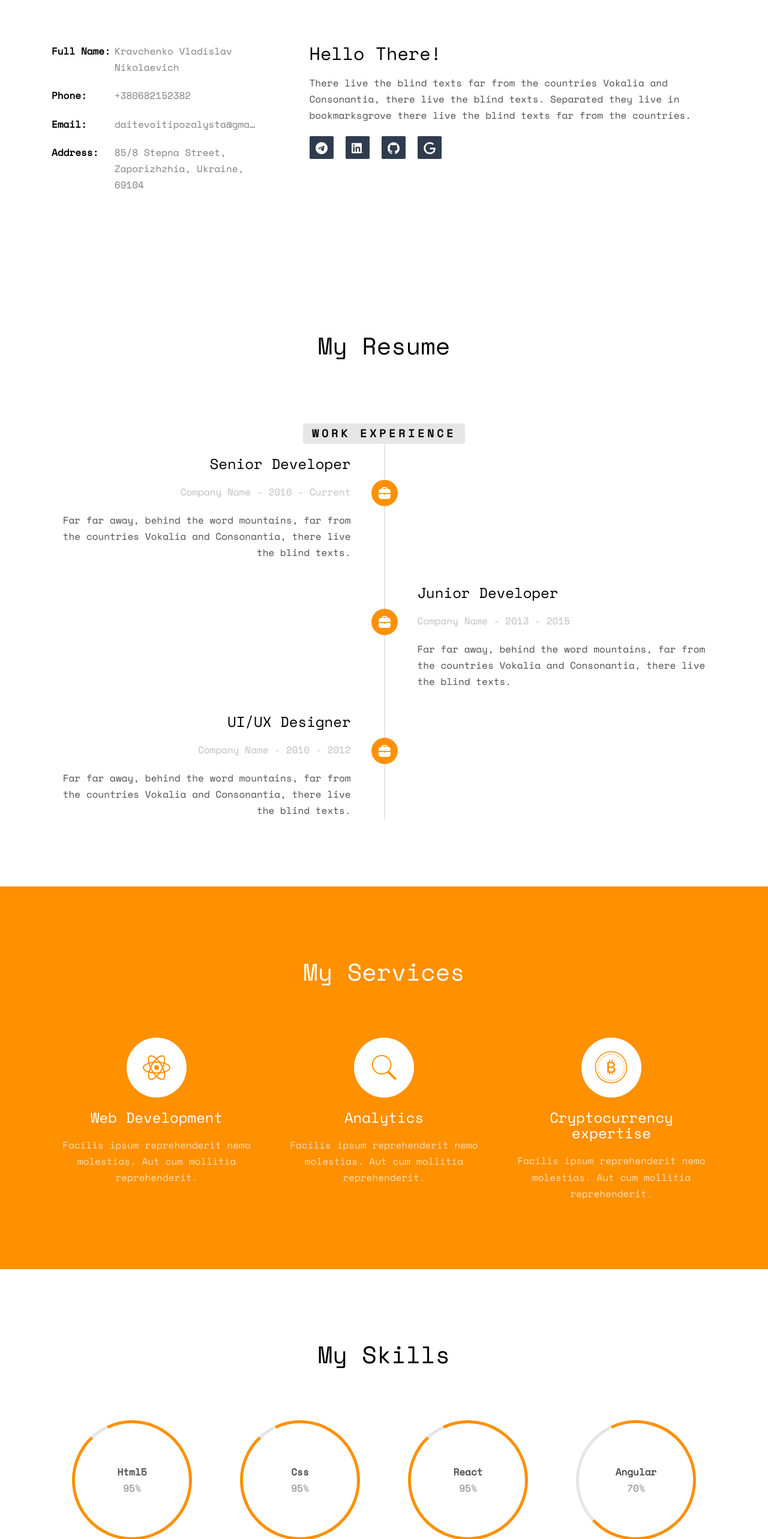
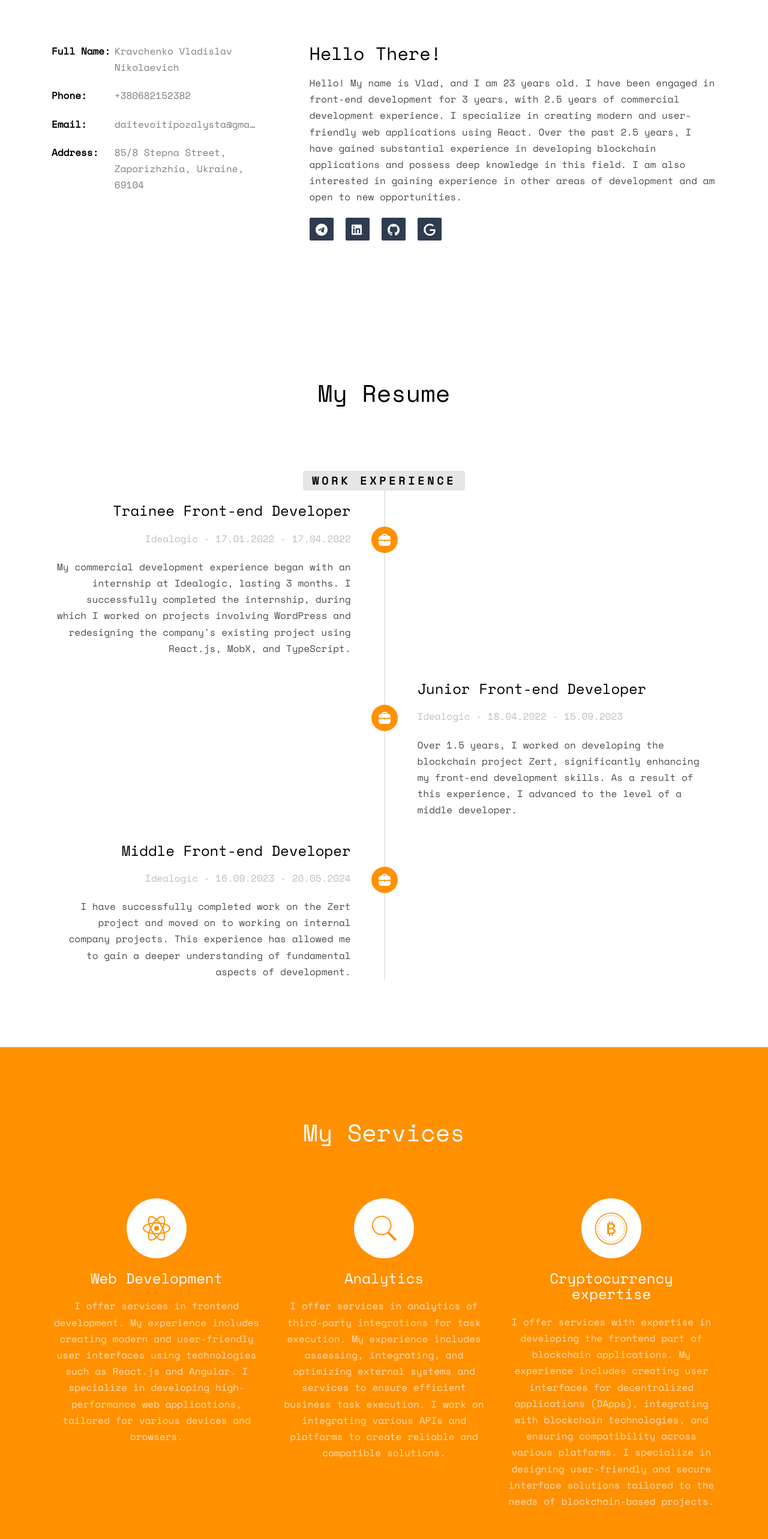
Before and after one commit to VladKravchenko05082000/CV, a React (Create React App) app: page / in a window 1280 px wide. Shown: the part 980-3546 px from the top of the page at 60% size. Built offline with nearby package versions, Linux system fonts and the light colour scheme.

Commit message:
replace text

```diff
--- a/src/App.tsx
+++ b/src/App.tsx
@@ -1,13 +1,15 @@
 import { ThemeProvider } from "styled-components";
+
+import { useGetIsLoadForFadeOut, useScrollToTop } from "hooks";
 
 import MainPage from "page";
 import { FadeOut } from "components";
 import { GlobalStyle } from "styles";
 
 import { theme } from "theme";
-import { useGetIsLoadForFadeOut } from "hooks";
 
 const App: React.FC = () => {
+  useScrollToTop();
   const { isLoad } = useGetIsLoadForFadeOut();
 
   return (
--- a/src/page/components/about-me/index.tsx
+++ b/src/page/components/about-me/index.tsx
@@ -1,6 +1,6 @@
 import { useMatchBreakpoints } from "hooks";
 
-import { Box, FlexGap, Flex, Text, Title,  AnimatedContainer } from "components";
+import { Box, FlexGap, Flex, Text, Title, AnimatedContainer } from "components";
 import { StyledAboutMePersonalInfoContainer, StyledSocialLinkContainer } from "./styled";
 
 import { ABOUT_ME_PERSONAL_INFO_LIST } from "./constants";
@@ -48,8 +48,11 @@ const AboutMe: React.FC = () => {
           </Text>
 
           <Text textScale="p16Regular" color="darkLight" pb="20px">
-            There live the blind texts far from the countries Vokalia and Consonantia, there live the blind texts.
-            Separated they live in bookmarksgrove there live the blind texts far from the countries.
+            Hello! My name is Vlad, and I am 23 years old. I have been engaged in front-end development for 3 years,
+            with 2.5 years of commercial development experience. I specialize in creating modern and user-friendly web
+            applications using React. Over the past 2.5 years, I have gained substantial experience in developing
+            blockchain applications and possess deep knowledge in this field. I am also interested in gaining experience
+            in other areas of development and am open to new opportunities.
           </Text>
 
           <FlexGap gap="20px">
--- a/src/page/components/hire-me/index.tsx
+++ b/src/page/components/hire-me/index.tsx
@@ -10,8 +10,9 @@ const HireMe: React.FC = () => {
         </Text>
 
         <Text textAlign="center" textScale="p16Regular" color="white" maxWidth="780px" margin="0 auto" pb="30px">
-          Facilis ipsum reprehenderit nemo molestias. Aut cum mollitia reprehenderit. Eos cumque dicta adipisci
-          architecto culpa amet.
+          Ready to work and interested in new projects and challenges! I look forward to the opportunity to contribute
+          to your team. Please contact me to discuss collaboration opportunities and learn more about my experience and
+          skills.
         </Text>
 
         <Flex justifyContent="center" width="100%">
--- a/src/page/components/my-resume/contants/index.ts
+++ b/src/page/components/my-resume/contants/index.ts
@@ -1,17 +1,17 @@
 export const WORK_EXPERIENCE_LIST = [
   {
-    title: "Senior Developer",
-    timePeriod: "Company Name - 2016 - Current",
-    text: "Far far away, behind the word mountains, far from the countries Vokalia and Consonantia, there live the blind texts.",
+    title: "Trainee Front-end Developer",
+    timePeriod: "Idealogic - 17.01.2022 - 17.04.2022",
+    text: "My commercial development experience began with an internship at Idealogic, lasting 3 months. I successfully completed the internship, during which I worked on projects involving WordPress and redesigning the company's existing project using React.js, MobX, and TypeScript.",
   },
   {
-   title: "Junior Developer",
-   timePeriod: "Company Name - 2013 - 2015",
-   text: "Far far away, behind the word mountains, far from the countries Vokalia and Consonantia, there live the blind texts.",
- },
- {
-   title: "UI/UX Designer",
-   timePeriod: "Company Name - 2010 - 2012",
-   text: "Far far away, behind the word mountains, far from the countries Vokalia and Consonantia, there live the blind texts.",
- },
+    title: "Junior Front-end Developer",
+    timePeriod: "Idealogic - 18.04.2022 - 15.09.2023",
+    text: "Over 1.5 years, I worked on developing the blockchain project Zert, significantly enhancing my front-end development skills. As a result of this experience, I advanced to the level of a middle developer.",
+  },
+  {
+    title: "Middle Front-end Developer",
+    timePeriod: "Idealogic - 16.09.2023 - 20.05.2024",
+    text: "I have successfully completed work on the Zert project and moved on to working on internal company projects. This experience has allowed me to gain a deeper understanding of fundamental aspects of development.",
+  },
 ];
--- a/src/page/components/my-services/constants/index.ts
+++ b/src/page/components/my-services/constants/index.ts
@@ -4,16 +4,16 @@ export const MY_SERVICES_LIST = [
   {
     icon: ReactJSIcon,
     title: "Web Development",
-    text: "Facilis ipsum reprehenderit nemo molestias. Aut cum mollitia reprehenderit.",
+    text: "I offer services in frontend development. My experience includes creating modern and user-friendly user interfaces using technologies such as React.js and Angular. I specialize in developing high-performance web applications, tailored for various devices and browsers.",
   },
   {
     icon: AnalyticsIcon,
     title: "Analytics",
-    text: "Facilis ipsum reprehenderit nemo molestias. Aut cum mollitia reprehenderit.",
+    text: "I offer services in analytics of third-party integrations for task execution. My experience includes assessing, integrating, and optimizing external systems and services to ensure efficient business task execution. I work on integrating various APIs and platforms to create reliable and compatible solutions.",
   },
   {
     icon: CryptoExpertiseIcon,
     title: "Cryptocurrency expertise",
-    text: "Facilis ipsum reprehenderit nemo molestias. Aut cum mollitia reprehenderit.",
+    text: "I offer services with expertise in developing the frontend part of blockchain applications. My experience includes creating user interfaces for decentralized applications (DApps), integrating with blockchain technologies, and ensuring compatibility across various platforms. I specialize in designing user-friendly and secure interface solutions tailored to the needs of blockchain-based projects.",
   },
 ];
--- a/src/page/index.tsx
+++ b/src/page/index.tsx
@@ -1,10 +1,10 @@
 import { AboutMe, Header, HireMe, MyResume, MyServices, MySkills, MyWorks } from "./components";
 import { StyledMainPage, StyledOverlay } from "./styled";
 
-import { useGetHeaderMobileSize, useScrollToTop } from "hooks";
+import { useGetHeaderMobileSize } from "hooks";
 
 const MainPage: React.FC = () => {
-  useScrollToTop();
+
   const { headerHeight } = useGetHeaderMobileSize();
 
   return (
```
